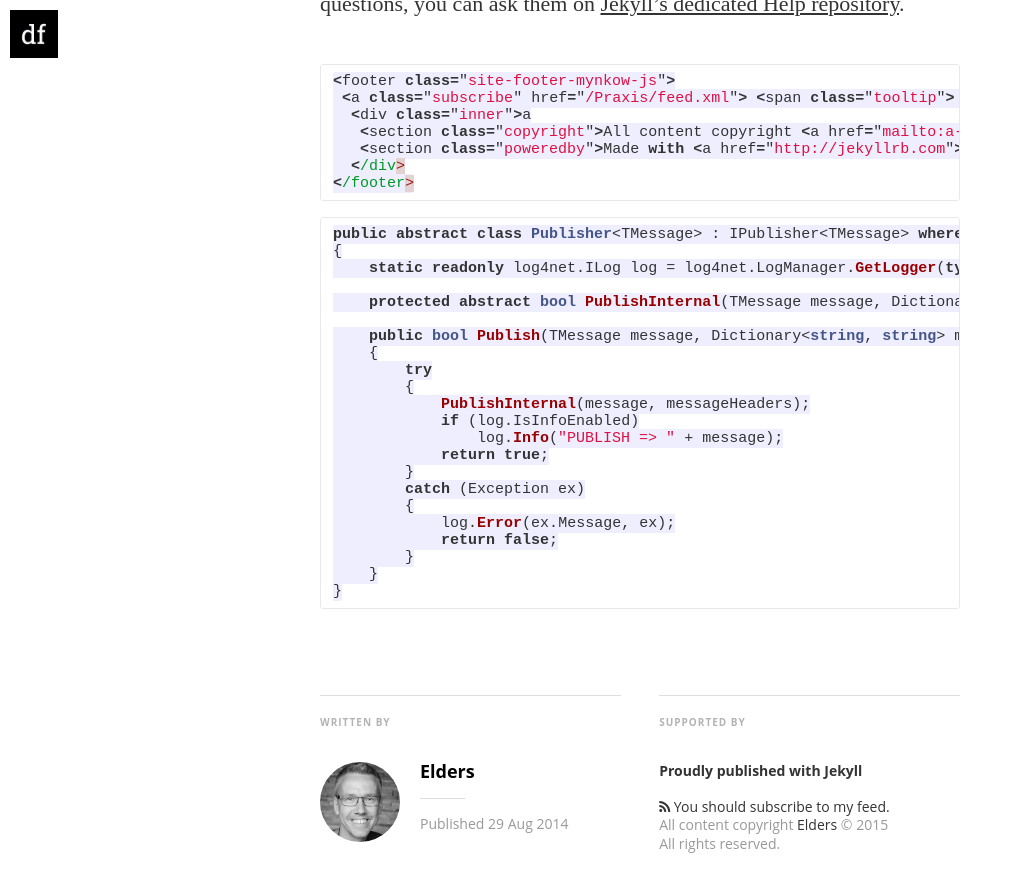
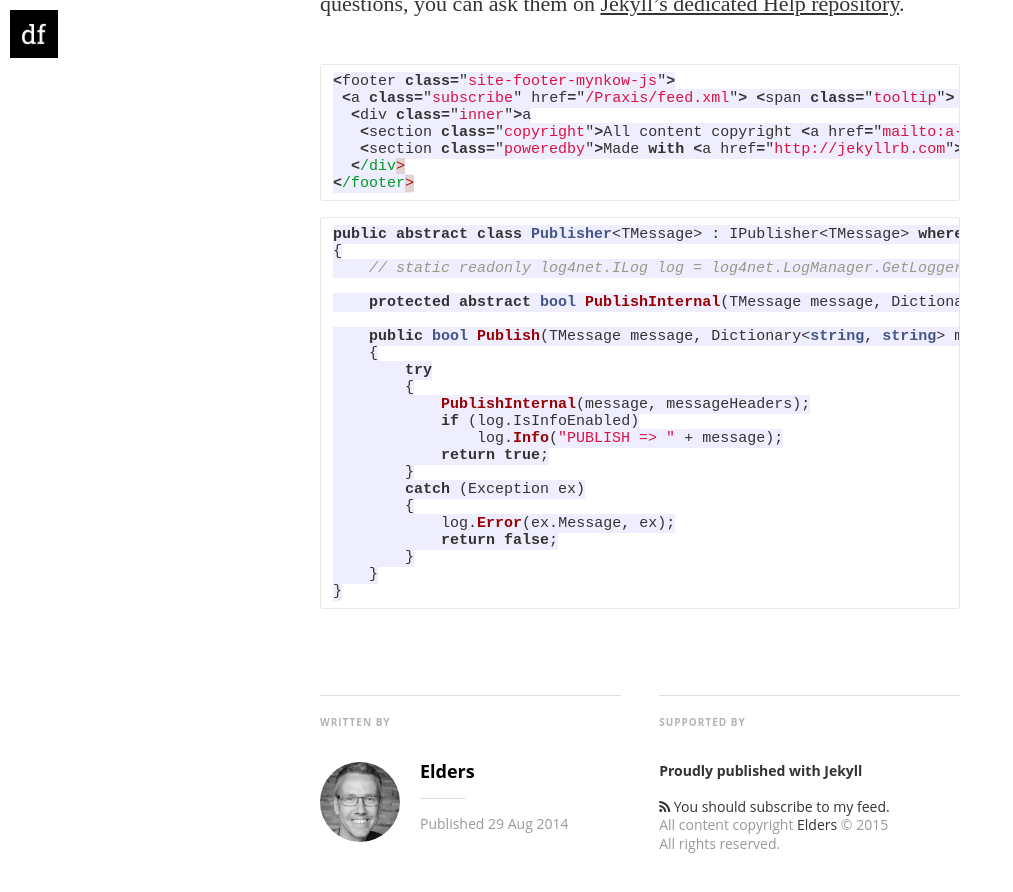
Before and after one commit to Elders/Praxis, a Jekyll site: the page built from _posts/2014-08-29-welcome-to-jekyll.markdown, in a window 1280 px wide and 900 px high, scrolled down 1637 px. Shown: the top 892 px of the window, without its empty margins (0-1013 px from the left). Built offline with Jekyll 4.4.1, drawn with Linux system fonts in a browser that asks for light colours; nearby versions of some CDN libraries; some web fonts are replaced; Markdown is read by kramdown in place of the engine named in the settings.

````diff
--- a/_posts/2014-08-29-welcome-to-jekyll.markdown
+++ b/_posts/2014-08-29-welcome-to-jekyll.markdown
@@ -35,7 +35,7 @@ Check out the [Jekyll docs][jekyll] for more info on how to get the most out of
 ```c#
 public abstract class Publisher<TMessage> : IPublisher<TMessage> where TMessage : IMessage
 {
-    static readonly log4net.ILog log = log4net.LogManager.GetLogger(typeof(Publisher<TMessage>));
+    // static readonly log4net.ILog log = log4net.LogManager.GetLogger(typeof(Publisher<TMessage>));
 
     protected abstract bool PublishInternal(TMessage message, Dictionary<string, string> messageHeaders);
 
````
